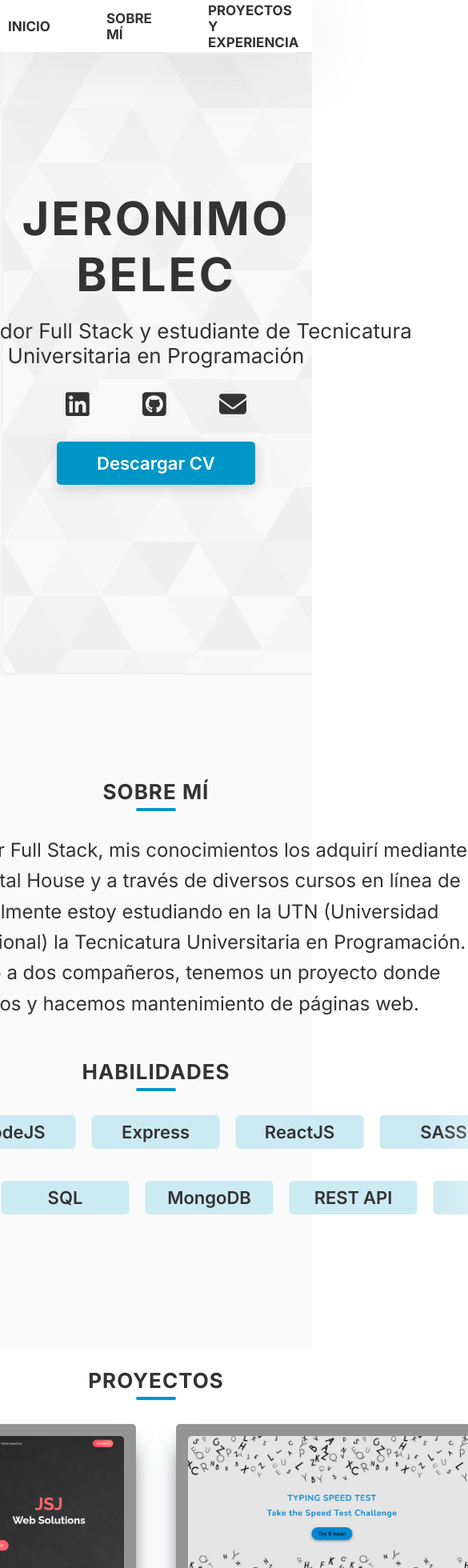
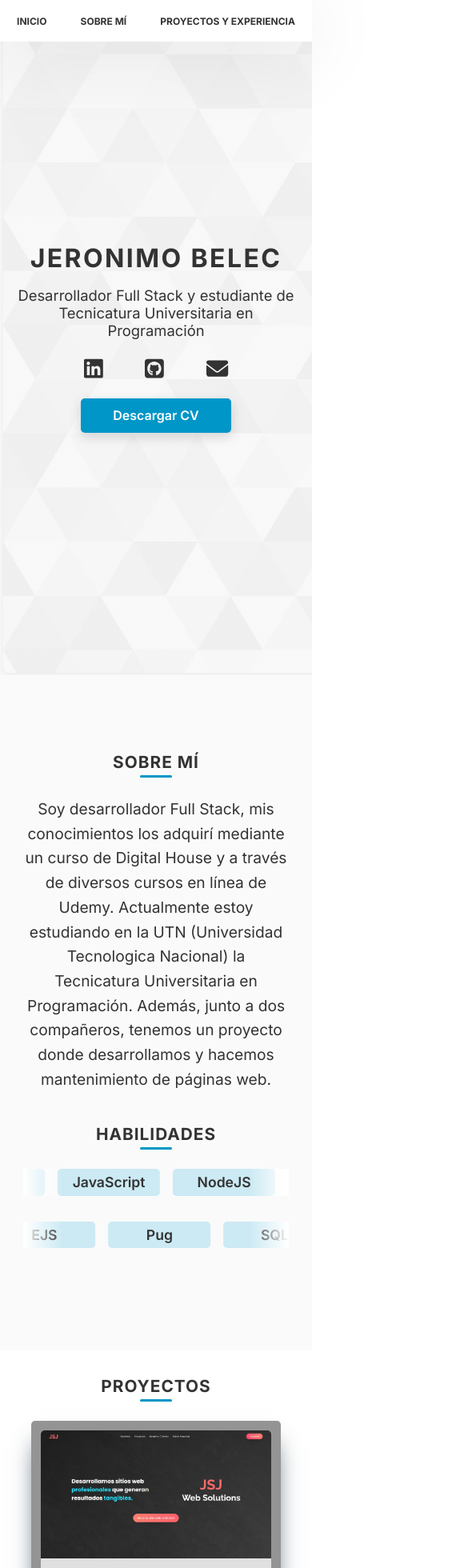
Before and after one commit to j-belec/portfolio, a React (Create React App) app: page / in a window 390 px wide. Shown: the top 1960 px of the page at 80% size, 585 px wide, since content can reach past the window. Built offline with nearby package versions, Linux system fonts and the light colour scheme.

Commit message:
all responsive except contact

```diff
--- a/package.json
+++ b/package.json
@@ -38,5 +38,8 @@
       "last 1 firefox version",
       "last 1 safari version"
     ]
+  },
+  "devDependencies": {
+    "@flydotio/dockerfile": "^0.5.2"
   }
 }
--- a/src/sass/base/_base.scss
+++ b/src/sass/base/_base.scss
@@ -21,6 +21,10 @@ html {
   /* 1rem = 10px */
   font-size: 62.5%;
   scroll-behavior: smooth;
+
+  @media (max-width: 650px) {
+    font-size: 50%;
+  }
 }
 
 body {
--- a/src/sass/layout/_aboutme.scss
+++ b/src/sass/layout/_aboutme.scss
@@ -13,6 +13,10 @@
     line-height: 1.6;
 
     margin-bottom: 5rem;
+
+    @media (max-width: 1024px) {
+      width: 85%;
+    }
   }
 
   &__slider {
@@ -21,6 +25,10 @@
     display: flex;
     overflow: hidden;
     margin-bottom: 4rem;
+
+    @media (max-width: 1024px) {
+      width: 85%;
+    }
 
     &::after,
     &::before {
--- a/src/sass/layout/_header.scss
+++ b/src/sass/layout/_header.scss
@@ -12,6 +12,11 @@
   justify-content: center;
   gap: 5rem;
 
+  @media (max-width: 500px) {
+    gap: 0;
+    justify-content: space-around;
+  }
+
   &__link {
     font-size: 1.7rem;
     font-weight: 700;
@@ -19,6 +24,10 @@
     text-decoration: none;
     padding: 1.4rem 1rem;
     position: relative;
+
+    @media (max-width: 500px) {
+      font-size: 1.5rem;
+    }
 
     &::before {
       content: "";
--- a/src/sass/layout/_intro.scss
+++ b/src/sass/layout/_intro.scss
@@ -19,6 +19,10 @@
     animation: slide-left 1s;
 
     margin-bottom: 2rem;
+
+    @media (max-width: 500px) {
+      font-size: 4rem;
+    }
   }
 
   &__p {
@@ -27,6 +31,14 @@
     animation: slide-right 1s;
 
     margin-bottom: 2rem;
+
+    @media (max-width: 850px) {
+      width: 90%;
+    }
+
+    @media (max-width: 500px) {
+      font-size: 2.3rem;
+    }
   }
 
   &__icons {
@@ -63,6 +75,10 @@
     animation: slide-right 1s;
     transition: all 0.5s;
     position: relative;
+
+    @media (max-width: 500px) {
+      font-size: 2rem;
+    }
 
     &:hover {
       cursor: pointer;
--- a/src/sass/layout/_proyectsAndExperience.scss
+++ b/src/sass/layout/_proyectsAndExperience.scss
@@ -7,12 +7,39 @@
   text-align: center;
   scroll-margin-top: 4.5rem;
 
+  @media (max-width: 500px) {
+    scroll-margin-top: 0;
+  }
+
+  @media (max-width: 1024px) {
+    height: auto;
+    padding-top: 4rem;
+    padding-bottom: 4rem;
+  }
+
+  // @media (max-width: 1024px) {
+  //   height: auto;
+  // }
+
   &__proyects {
     margin-bottom: 5rem;
 
     &-container {
       display: flex;
+      align-items: center;
+      justify-content: center;
       gap: 5rem;
+
+      @media (max-width: 1024px) {
+        gap: 2rem;
+        margin-left: 2.5%;
+        margin-right: 2.5%;
+      }
+
+      @media (max-width: 850px) {
+        flex-wrap: wrap;
+        gap: 3rem;
+      }
     }
   }
 
@@ -21,7 +48,20 @@
 
     &-container {
       display: flex;
+      align-items: center;
+      justify-content: center;
       gap: 5rem;
+
+      @media (max-width: 1024px) {
+        gap: 2rem;
+        margin-left: 2.5%;
+        margin-right: 2.5%;
+      }
+
+      @media (max-width: 850px) {
+        flex-wrap: wrap;
+        gap: 3rem;
+      }
     }
   }
 }
```
Also changed, not shown: 1 other file (tests, documents, lock files or other folders).
